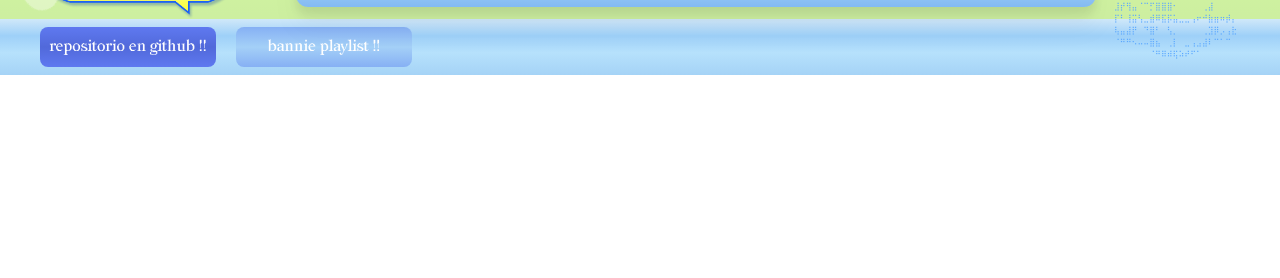
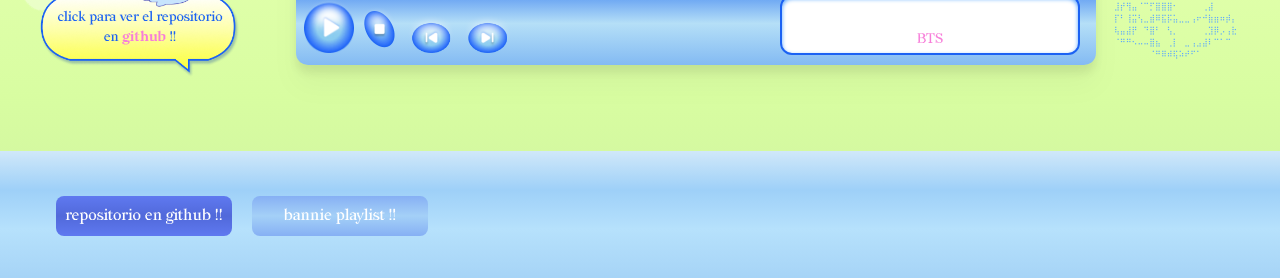
Before and after one commit to agos28/proyecto-2-banniePlaylist-tailwind, a website: page index.html in a window 1280 px wide. Shown: the part 519-797 px from the top of the page. Drawn offline with nearby package versions, Linux system fonts and the light colour scheme; files whose address does not match are found by name.

Commit message:
.
Tuve un pronlema con el tamaño de las pantallas asi que tuve que dejar que se haga scroll-x ya que sino el contenido no se veia. Intente otras maneras pero no quedaba bien.

```diff
--- a/index.html
+++ b/index.html
@@ -15,8 +15,9 @@
     <link href="./src/output.css" rel="stylesheet"> <!-- no lo uso pero me sirve para que me aparezcan los atajos de las clases -->
 
 </head>
-<body class="overflow-hidden font-redaction-regular">
-    <main class=" w-screen h-[538px] bg-[linear-gradient(to_bottom,#5275E9_1%,#9AB5F3_24%,#CCDCFB_41%,#D7F0E0_51%,#E0FFAA_62%,#D8FDA1_77%,#D1F5A0_90%,#CDEFA0_99%)] bg-no-repeat flex flex-wrap relative">
+<body class="overflow-x-hidden font-redaction-regular">
+    <div class="origin-top scale-100 flex items-center flex-wrap">
+        <main class=" w-screen h-screen bg-[linear-gradient(to_bottom,#5275E9_1%,#9AB5F3_24%,#CCDCFB_41%,#D7F0E0_51%,#E0FFAA_62%,#D8FDA1_77%,#D1F5A0_90%,#CDEFA0_99%)] bg-no-repeat flex flex-wrap relative">
             <!-- formas backround-->
             <div>
                 <img src="assets/images/starUno.png" alt="" class="absolute top-0.5 z-0 h-52 object-contain animate-[spin_28s_linear_infinite]">
@@ -197,15 +198,19 @@
                     </div>
                 </div>
             </div>
-    </main>
-    <footer class="w-full h-14 bg-[linear-gradient(to_bottom,#D0E8F9_0%,#9ED0F8_30%,#B6E1FC_60%,#A5D3F6_100%)] bg-no-repeat bg-cover flex place-items-center">
+            <div class="bg-[linear-gradient(to_bottom,#D0E8F9_0%,#9ED0F8_30%,#B6E1FC_60%,#A5D3F6_100%)] flex place-items-center">
+                <div class="w-screen flex p-4">
                     <a href="https://github.com/agos28/proyecto-2-banniePlaylist-tailwind" target="_blank" class="bg-[linear-gradient(to_bottom,#5F79F0_0%,#5169DA_50%,#5F79F0_100%)] w-44 h-10 rounded-lg ml-10 flex items-center justify-center text-white">
                 repositorio en github !!
                 </a>
                 <div class="bg-[linear-gradient(to_bottom,#86B0F4_0%,#A4D0F7_50%,#86B0F4_100%)] w-44 h-10 rounded-lg ml-5 flex items-center justify-center text-white">
                     <span>bannie playlist !!</span>
                 </div>
-    </footer>
+                </div>
+
+            </div>
+        </main>
+    </div>
     <audio id="audio-player"></audio>
 <script src="assets/js/main.js"></script>
 </body>
```
Lines whose indentation alone changed are shown as unchanged.
